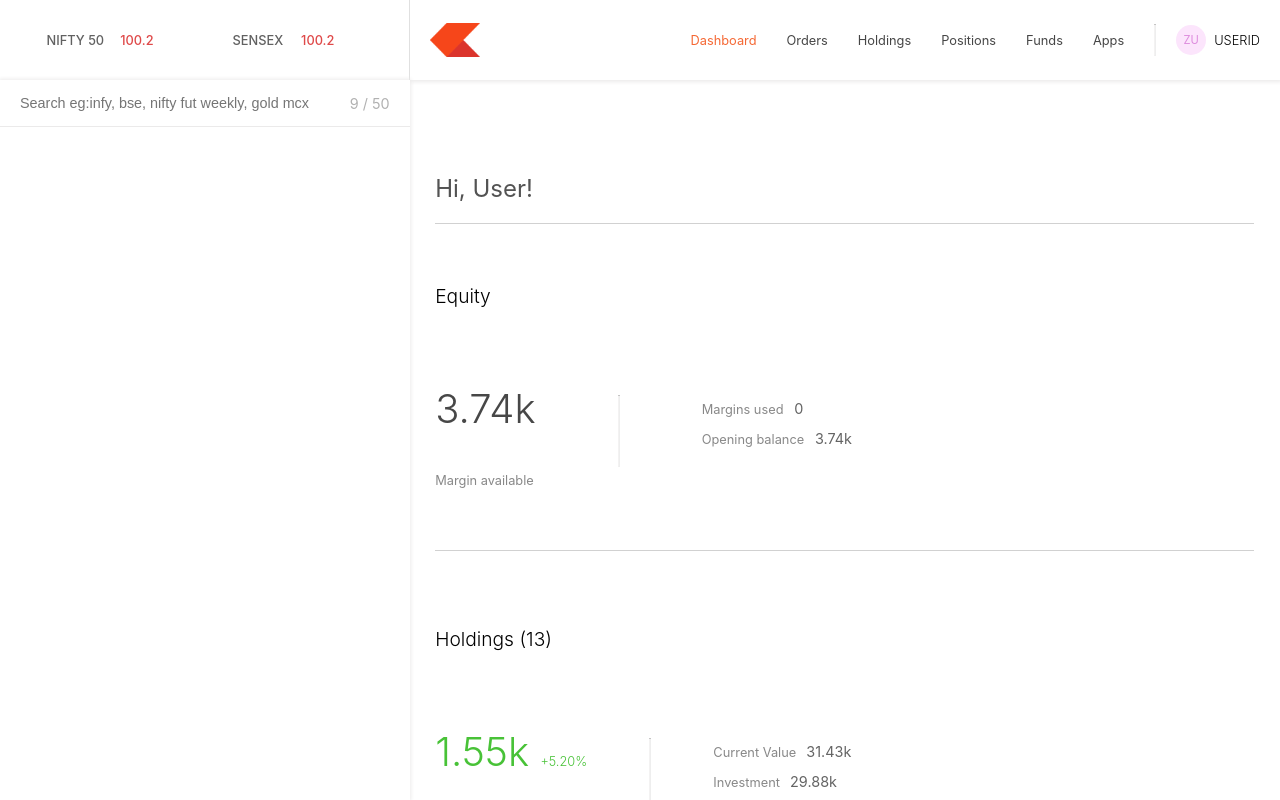
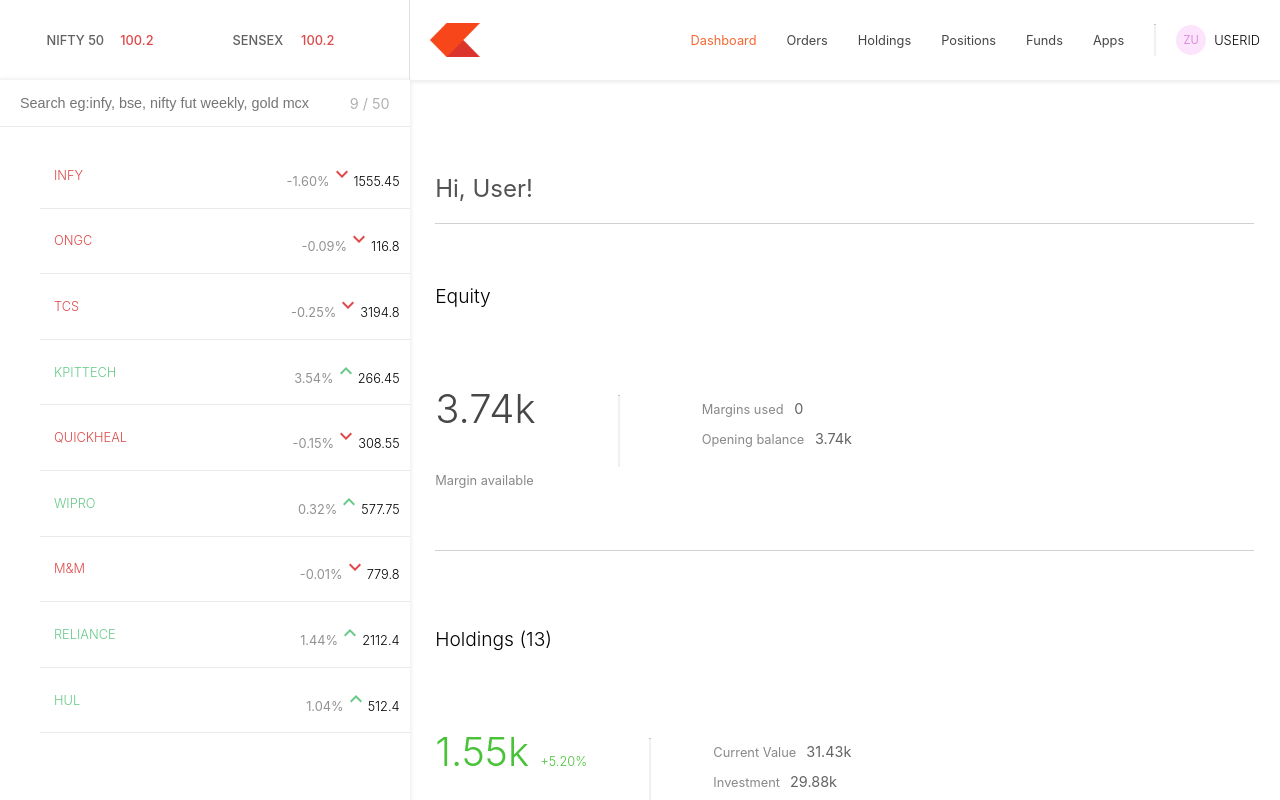
Before and after one commit to Prajyot-1631/Zerodha-Clone, a React (Vite) app in the folder dashboard/: page / in a window 1280 px wide. Built offline with nearby package versions, Linux system fonts and the light colour scheme.

Commit message:
Created separate watchlist component and added styling to it

```diff
--- a/dashboard/src/components/WatchList.jsx
+++ b/dashboard/src/components/WatchList.jsx
@@ -1,5 +1,8 @@
-import React from "react";
+import { useState } from "react";
+import { Tooltip, Grow } from "@mui/material";
+import { watchlist } from "../data/data";
 
+import { KeyboardArrowDown, KeyboardArrowUp } from "@mui/icons-material";
 function WatchList() {
   return (
     <div className="watchlist-container">
@@ -11,12 +14,45 @@
           placeholder="Search eg:infy, bse, nifty fut weekly, gold mcx"
           className="search"
         />
-        <span className="counts"> 9 / 50</span>
+        <span className="counts">{watchlist.length} / 50</span>
       </div>
 
-      <ul className="list"></ul>
+      <ul className="list">
+        {watchlist.map((stock, index) => {
+          return <WatchListItem stock={stock} key={index} />;
+        })}
+      </ul>
     </div>
   );
 }
 
 export default WatchList;
+
+function WatchListItem({ stock }) {
+  const [showWatchlistActions, setShowWatchlistActions] = useState(false);
+
+  const handleMouseEnter = (e) => {
+    setShowWatchlistActions(true);
+  };
+
+  const handleMouseLeave = (e) => {
+    setShowWatchlistActions(false);
+  };
+
+  return (
+    <li onMouseEnter={handleMouseEnter} onMouseLeave={handleMouseLeave}>
+      <div className="item">
+        <p className={stock.isDown ? "down" : "up"}>{stock.name}</p>
+        <div className="itemInfo">
+          <span className="percent">{stock.percent}</span>
+          {stock.isDown ? (
+            <KeyboardArrowDown className="down" />
+          ) : (
+            <KeyboardArrowUp className="up" />
+          )}
+          <span className="price">{stock.price}</span>
+        </div>
+      </div>
+    </li>
+  );
+}
```
